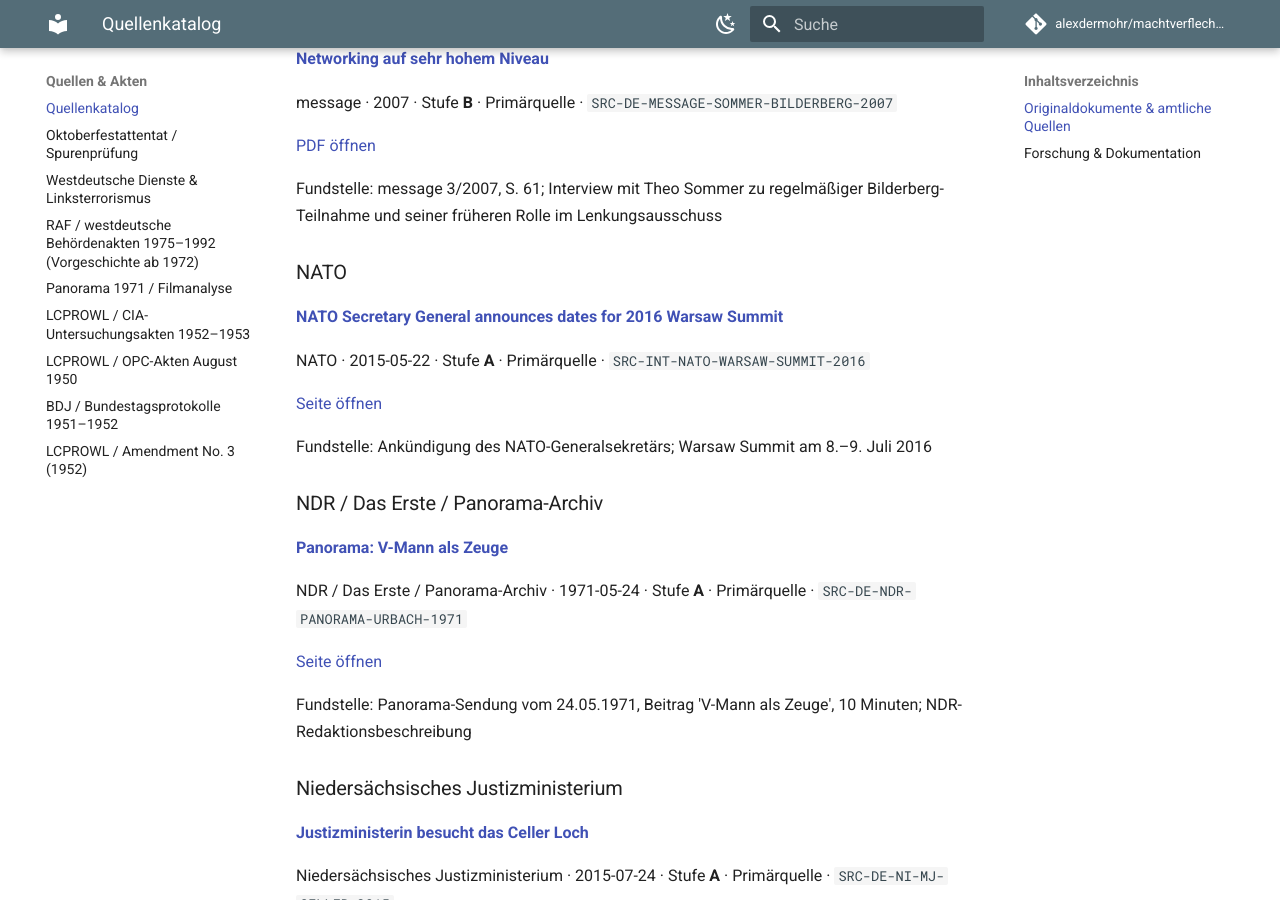
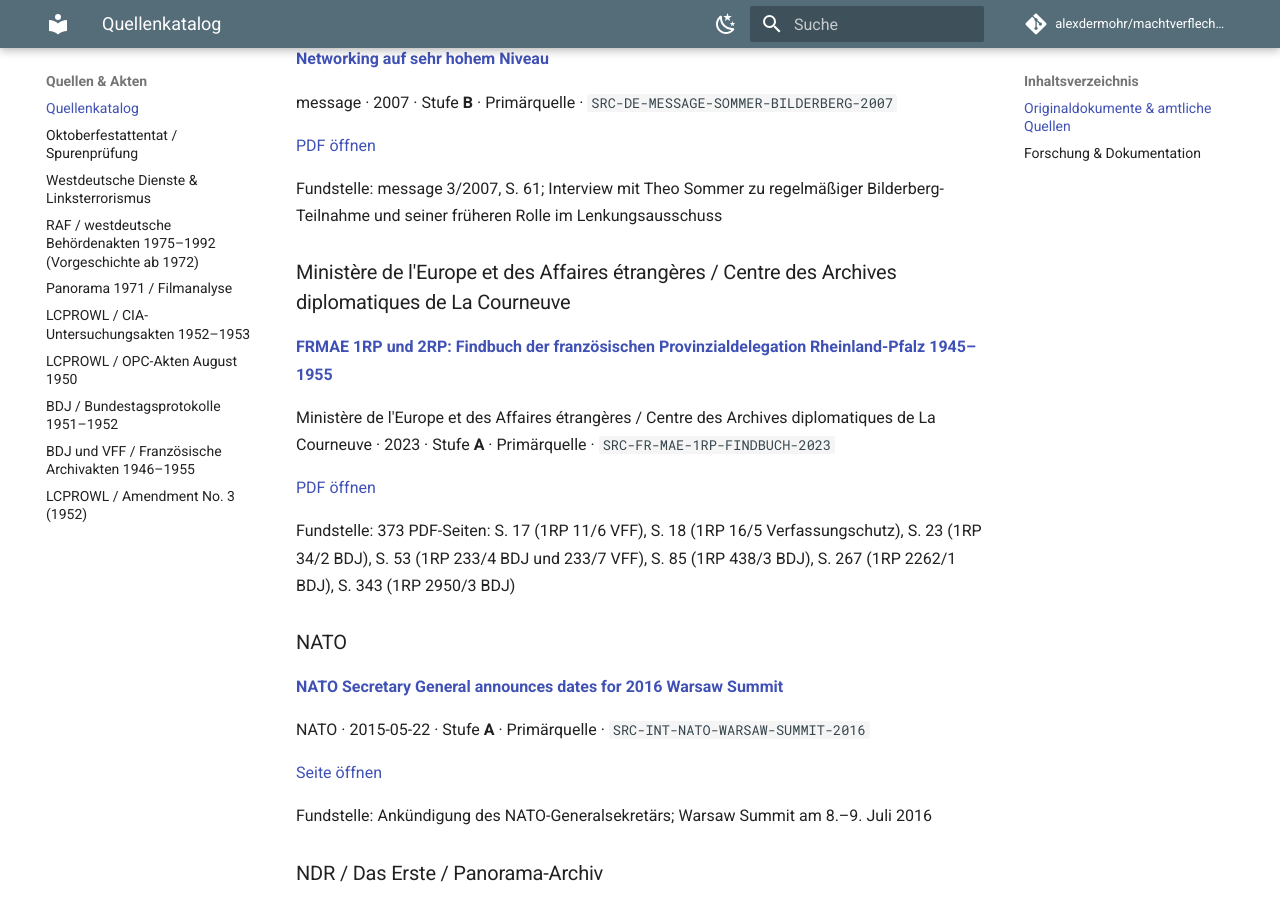
Before and after one commit to alexdermohr/machtverflechtungen, an MkDocs documentation site: the page built from docs/quellen/index.md, in a window 1280 px wide and 900 px high, scrolled down 28032 px. Built offline with MkDocs 1.6.1 and Material for MkDocs 9.7.7, drawn with Linux system fonts in a browser that asks for light colours; comment, search, counter and statistics services are not loaded; some of the changed text lies outside the part shown.

Commit message:
research: französische 1RP-Originalfindbücher zu BDJ und VFF erschließen

```diff
--- a/docs/quellen/index.md
+++ b/docs/quellen/index.md
@@ -1070,6 +1070,17 @@
 
 Fundstelle: message 3/2007, S. 61; Interview mit Theo Sommer zu regelmäßiger Bilderberg-Teilnahme und seiner früheren Rolle im Lenkungsausschuss
 
+<a id="src-fr-mae-1rp-findbuch-2023"></a>
+### Ministère de l'Europe et des Affaires étrangères / Centre des Archives diplomatiques de La Courneuve
+
+**[FRMAE 1RP und 2RP: Findbuch der französischen Provinzialdelegation Rheinland-Pfalz 1945–1955](https://archivesdiplomatiques.diplomatie.gouv.fr/media/894739ac-3d8f-4abb-bd77-171965ecbeab.pdf)**
+
+Ministère de l'Europe et des Affaires étrangères / Centre des Archives diplomatiques de La Courneuve · 2023 · Stufe **A** · Primärquelle · `SRC-FR-MAE-1RP-FINDBUCH-2023`
+
+[PDF öffnen](https://archivesdiplomatiques.diplomatie.gouv.fr/media/894739ac-3d8f-4abb-bd77-171965ecbeab.pdf)
+
+Fundstelle: 373 PDF-Seiten: S. 17 (1RP 11/6 VFF), S. 18 (1RP 16/5 Verfassungschutz), S. 23 (1RP 34/2 BDJ), S. 53 (1RP 233/4 BDJ und 233/7 VFF), S. 85 (1RP 438/3 BDJ), S. 267 (1RP 2262/1 BDJ), S. 343 (1RP 2950/3 BDJ)
+
 <a id="src-int-nato-warsaw-summit-2016"></a>
 ### NATO
 
--- a/mkdocs.yml
+++ b/mkdocs.yml
@@ -95,6 +95,7 @@
       - LCPROWL / CIA-Untersuchungsakten 1952–1953: quellen/lcprowl-1952-1953-us-ermittlungen.md
       - LCPROWL / OPC-Akten August 1950: quellen/lcprowl-1950-opc-planung.md
       - BDJ / Bundestagsprotokolle 1951–1952: quellen/bdj-gesamtdeutscher-ausschuss-1951-1952.md
+      - BDJ und VFF / Französische Archivakten 1946–1955: quellen/bdj-vff-franzoesische-archive-1946-1955.md
       - LCPROWL / Amendment No. 3 (1952): quellen/lcprowl-amendment3-1952.md
   - Hintergrund:
       - Mechanismen:
```
Also changed, not shown: other parts of docs/quellen/index.md (+1 -1 lines), docs/quellen/bdj-vff-franzoesische-archive-1946-1955.md (added, +31 -0 lines), 2 other files.
